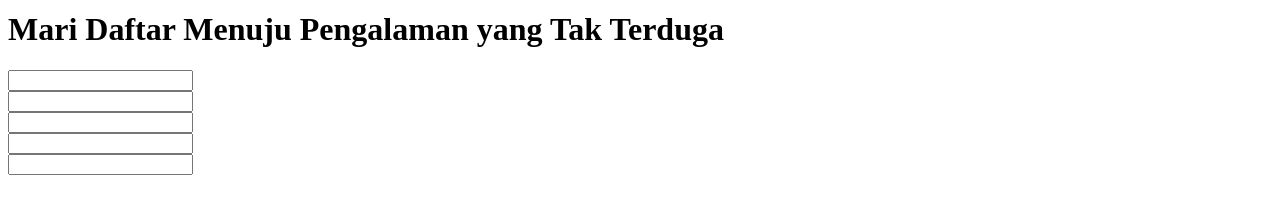
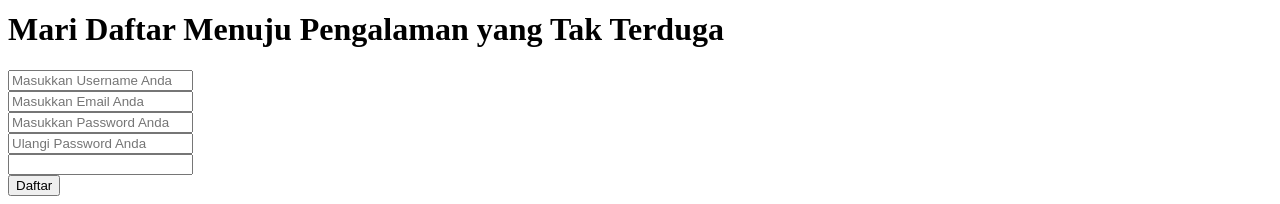
Before and after one commit to sarahpradipta/form, a plain HTML site: page index.html in a window 1280 px wide. Shown: the part 1102-1306 px from the top of the page. Before the commit the page ends 1285 px from the top, so only its background shows below. Drawn offline with Linux system fonts and the light colour scheme.

Commit message:
link css

```diff
--- a/index.html
+++ b/index.html
@@ -5,6 +5,7 @@
     <meta charset="UTF-8">
     <meta name="viewport" content="width=device-width, initial-scale=1.0">
     <meta http-equiv="X-UA-Compatible" content="ie=edge">
+    <link rel="stylesheet" href="style.css">
     <title>Ini Form</title>
 </head>
 
@@ -17,20 +18,22 @@
             </header>
             <form action="" class="formulir">
                 <div class="form-satuan">
-                    <input type="text" placeholder="" name="" id="">
+                    <input type="text" placeholder="Masukkan Username Anda" class="inputan">
                 </div>
                 <div class="form-satuan">
-                    <input type="text" name="" id="">
+                    <input type="email" placeholder="Masukkan Email Anda" class="inputan">
                 </div>
                 <div class="form-satuan">
-                    <input type="text" name="" id="">
+                    <input type="password" placeholder="Masukkan Password Anda" class="inputan">
                 </div>
                 <div class="form-satuan">
-                    <input type="text" name="" id="">
+                    <input type="password" placeholder="Ulangi Password Anda" class="inputan">
                 </div>
                 <div class="form-satuan">
-                    <input type="text" name="" id="">
+                    <input type="text" class="inputan">
                 </div>
+
+                <button class="daftar" type="button">Daftar</button>
             </form>
         </div>
     </div>
--- a/style.css
+++ b/style.css
@@ -0,0 +1 @@
+$font-family : "Roboto";
```
